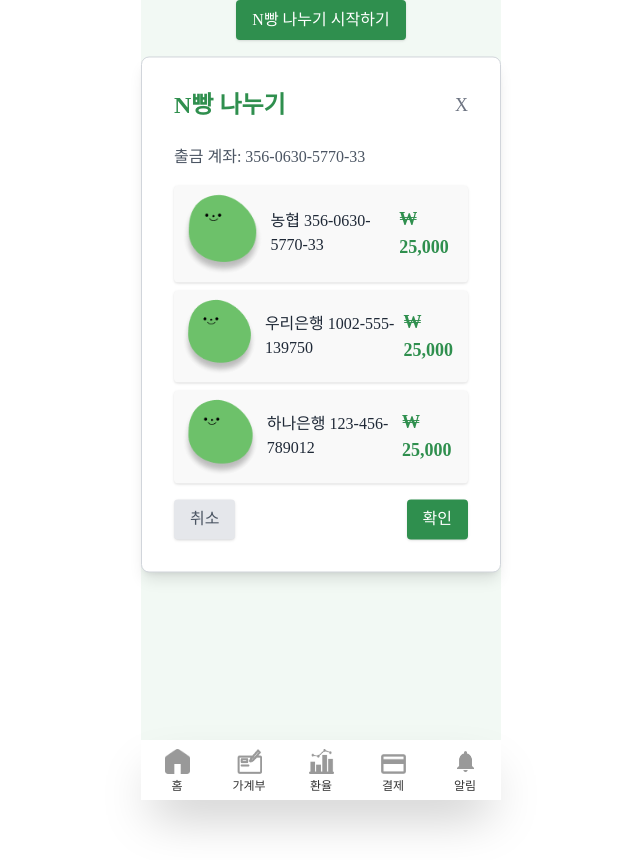
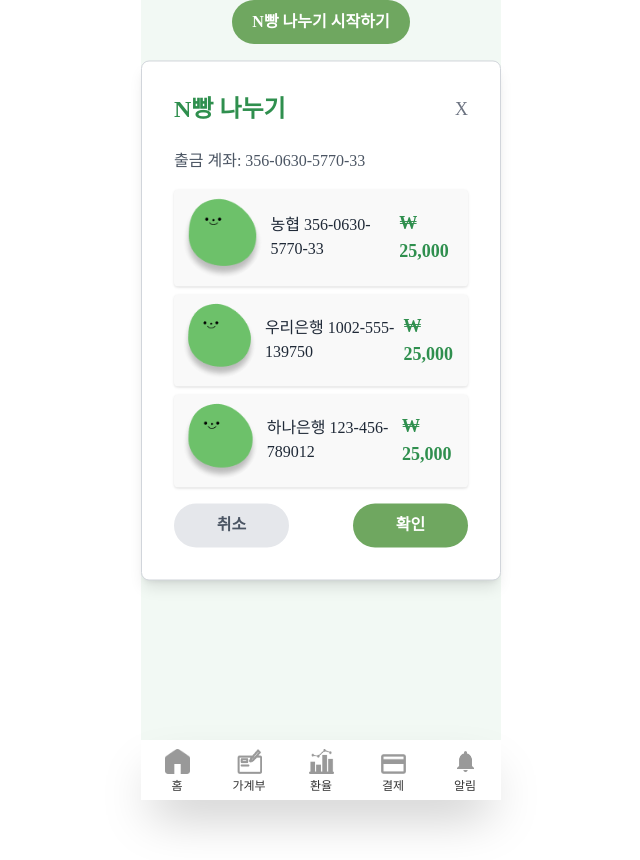
Before and after one commit to seoh77/Trabean, a React (Create React App) app in the folder frontend/: page /travel/split in a window 1280 px wide. Shown: the whole page, without its empty margins (319-959 px from the left). Built offline with nearby package versions, Linux system fonts and the light colour scheme; a web font is replaced by a local one.

Commit message:
fix : 버튼 컴포넌트로 변경

```diff
--- a/frontend/src/pages/SplitPage/SplitPage.tsx
+++ b/frontend/src/pages/SplitPage/SplitPage.tsx
@@ -65,12 +65,12 @@ const ExchangeSplit: React.FC = () => {
   }
 
   return (
-    <div className="flex flex-col items-center h-screen bg-[#F2F9F4]">
+    <div className="flex flex-col items-center h-dvh bg-[#F2F9F4]">
       {/* Button to open the modal */}
       <button
         type="button"
         onClick={toggleModal}
-        className="px-4 py-2 bg-[#2F8F4E] text-white bottom rounded shadow hover:bg-green-600"
+        className="btn-lg text-white hover:bg-green-600"
       >
         N빵 나누기 시작하기
       </button>
@@ -134,14 +134,14 @@ const ExchangeSplit: React.FC = () => {
                   <button
                     type="button"
                     onClick={toggleModal} // Close button functionality
-                    className="px-4 py-2 bg-gray-200 text-gray-600 rounded shadow hover:bg-gray-300"
+                    className="btn-lg bg-gray-200 text-gray-600 hover:bg-gray-300 w-[115px]"
                   >
                     취소
                   </button>
                   <button
                     type="button"
                     onClick={nextStep}
-                    className="px-4 py-2 bg-[#2F8F4E] text-white rounded shadow hover:bg-green-600"
+                    className="btn-lg text-white hover:bg-green-600 w-[115px]"
                   >
                     확인
                   </button>
```
